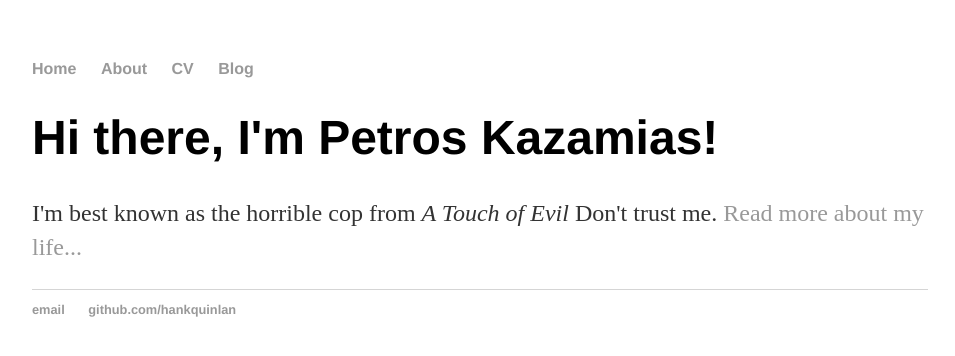
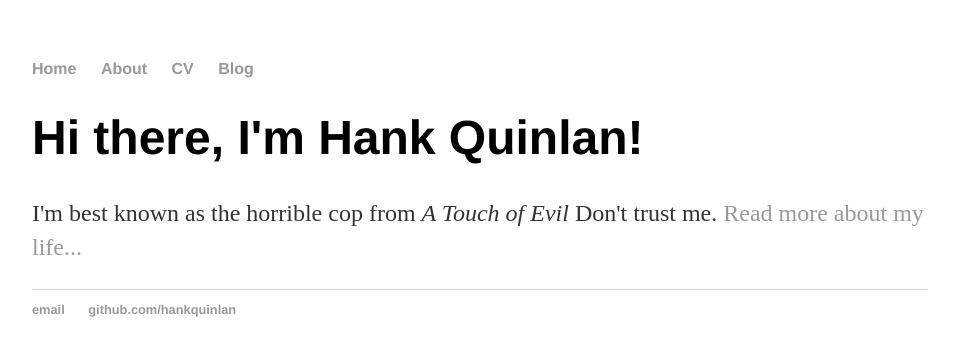
Before and after one commit to pkaza/pkaza.github.io, a Jekyll site: the page built from index.html, in a window 1280 px wide. Shown: the top 356 px of the page, without its empty margins (160-1115 px from the left). Built offline with Jekyll 4.4.1, drawn with Linux system fonts in a browser that asks for light colours.

Commit message:
Update index.html

```diff
--- a/index.html
+++ b/index.html
@@ -1,30 +1,8 @@
-<!DOCTYPE html>
-<html>
-	<head>
-		<title>Petros Kazamias, Horrible Cop</title>
-		<!-- link to main stylesheet -->
-		<link rel="stylesheet" type="text/css" href="/css/main.css">
-	</head>
-	<body>
-		<nav>
-    		<ul>
-        		<li><a href="/">Home</a></li>
-	        	<li><a href="/about">About</a></li>
-        		<li><a href="/cv">CV</a></li>
-        		<li><a href="/blog">Blog</a></li>
-    		</ul>
-		</nav>
-		<div class="container">
-    		<div class="blurb">
-        		<h1>Hi there, I'm Petros Kazamias!</h1>
-				<p>I'm best known as the horrible cop from <em>A Touch of Evil</em> Don't trust me. <a href="/about">Read more about my life...</a></p>
-    		</div><!-- /.blurb -->
-		</div><!-- /.container -->
-		<footer>
-    		<ul>
-        		<li><a href="mailto:hankquinlanhub@gmail.com">email</a></li>
-        		<li><a href="https://github.com/hankquinlan">github.com/hankquinlan</a></li>
-			</ul>
-		</footer>
-	</body>
-</html>
+---
+layout: default
+title: Hank Quinlan, Horrible Cop
+---
+<div class="blurb">
+	<h1>Hi there, I'm Hank Quinlan!</h1>
+	<p>I'm best known as the horrible cop from <em>A Touch of Evil</em> Don't trust me. <a href="/about">Read more about my life...</a></p>
+</div><!-- /.blurb -->
```
